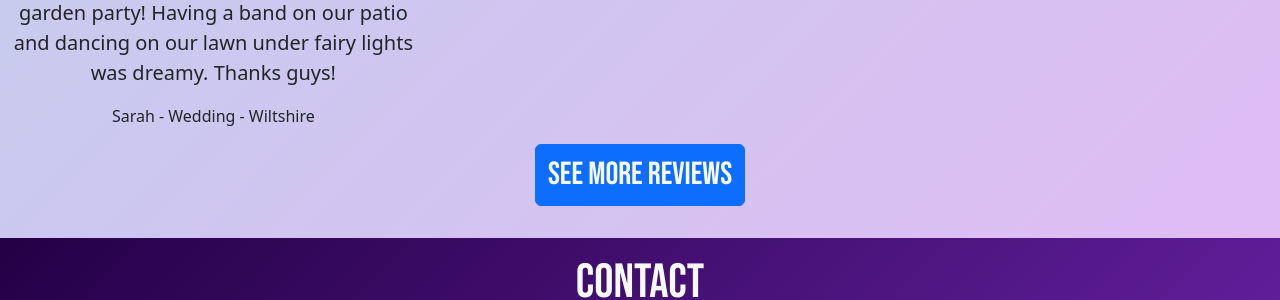
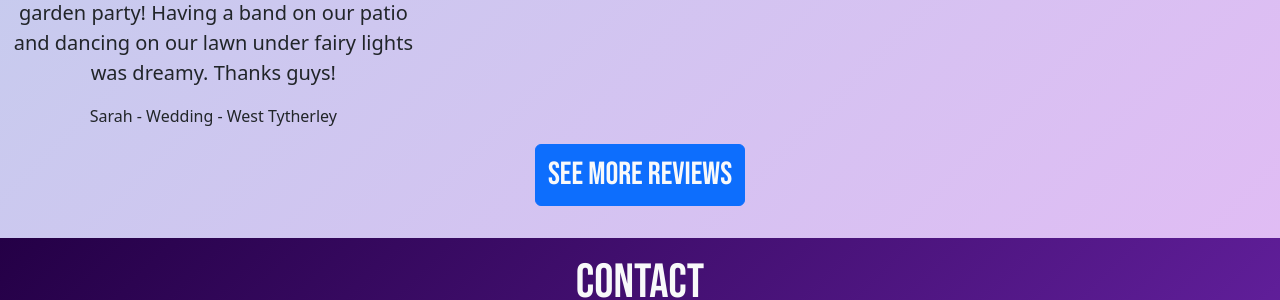
Before and after one commit to Bibliophage305/electric-mavericks, a Jekyll site: the page built from pages/index.html, in a window 1280 px wide and 900 px high, scrolled down 1813 px. Shown: the part 155-455 px from the top of the window. Built offline with Jekyll 4.4.1, drawn with Linux system fonts in a browser that asks for light colours.

Commit message:
Correct wedding location

```diff
--- a/_data/reviews.yml
+++ b/_data/reviews.yml
@@ -1,5 +1,5 @@
 - text: Electric Mavericks were great! Really easy to communicate with prior to our event, helpful and happy to make our requests work. On they day just got on with setting up and sound check smoothly, with minimal input from us, leaving us to continue enjoying our wedding. Having a band play at our garden wedding was really special, and the guys were perfect. They were fun, and every song sounded great. We have recommended them to friends and would definitely hope to get them back if we have another excuse for a garden party! Having a band on our patio and dancing on our lawn under fairy lights was dreamy. Thanks guys!
-  event: "Sarah - Wedding - Wiltshire"
+  event: "Sarah - Wedding - West Tytherley"
 
 - text: Wow, Electric Mavericks really left a mark on us! Their performance at our wedding was unforgettable, it's clear they're a group of incredibly talented musicians.
   event: "James & Emily - Wedding - DoubleTree Hilton, Lincoln"
```
